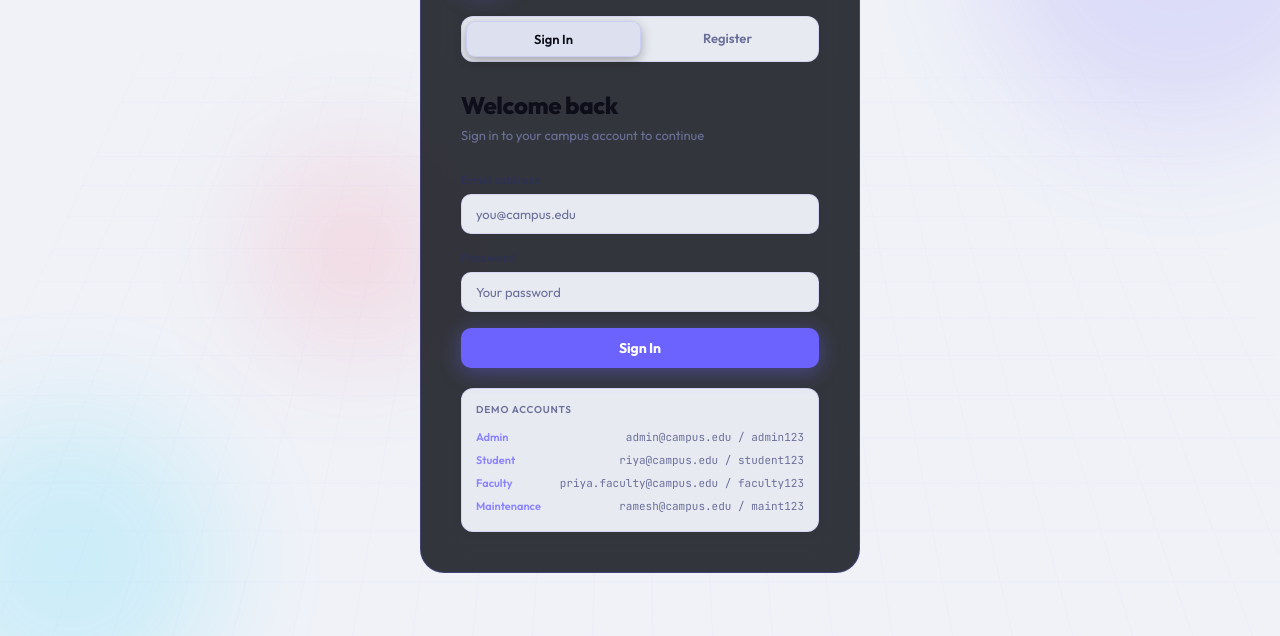
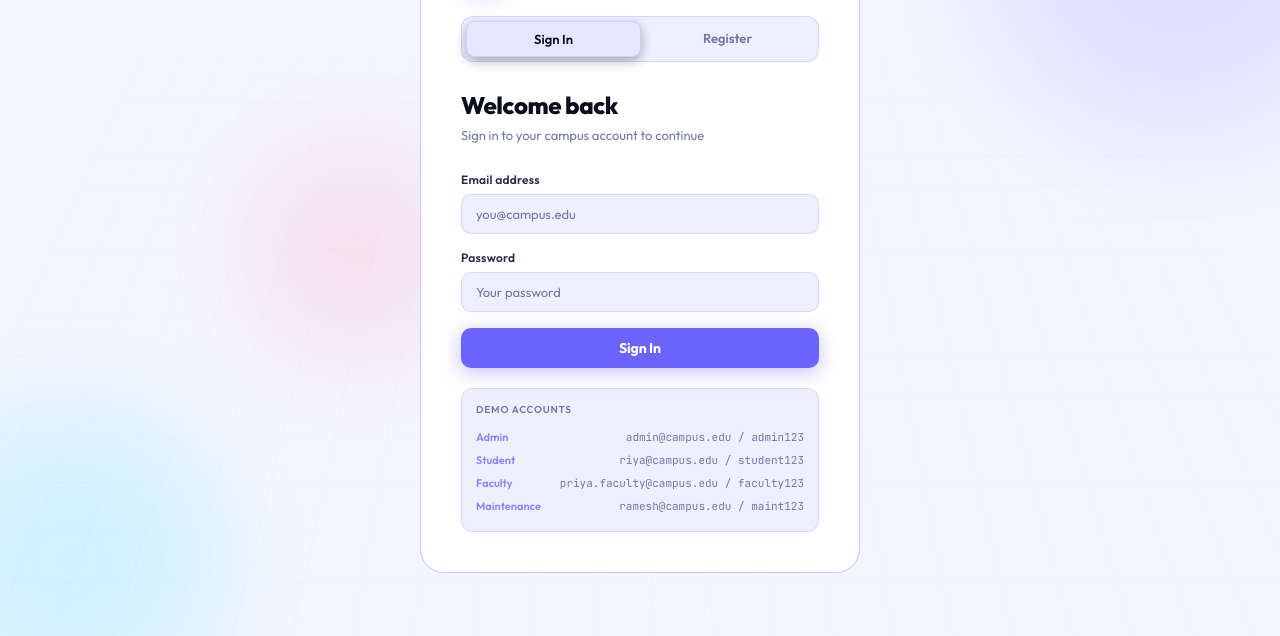
Before and after one commit to DeepakSaiVarmaPenmatsa/campusbridge-, a plain HTML site: page frontend/index.html in a window 1280 px wide. Shown: the part 164-800 px from the top of the page. Drawn offline with Linux system fonts and the light colour scheme.

Commit message:
fix topbar background

```diff
--- a/frontend/index.html
+++ b/frontend/index.html
@@ -9,9 +9,9 @@
 <style>
 *{box-sizing:border-box;margin:0;padding:0;-webkit-tap-highlight-color:transparent}
 :root{
-  --ink:#F0F2F8;--ink2:#FFFFFF;--ink3:#E8EAF2;--ink4:#DDE0EE;
-  --border:rgba(108,99,255,.15);--border2:rgba(108,99,255,.30);
-  --text:#0D0E1A;--text2:#2D3152;--text3:#6B7099;
+  --ink:#F4F6FF;--ink2:#FFFFFF;--ink3:#EEF0FF;--ink4:#E4E7FF;
+  --border:rgba(108,99,255,.18);--border2:rgba(108,99,255,.35);
+  --text:#0D0F1C;--text2:#2A2D4A;--text3:#7278A8;
   --violet:#6C63FF;--violet2:#8B84FF;--violetbg:rgba(108,99,255,.12);
   --cyan:#00D4FF;--lime:#A8FF3E;--rose:#FF4D6D;--gold:#FFB830;
   --r:10px;--r2:14px;--r3:18px;
@@ -84,7 +84,7 @@ html,body{height:100%;font-family:'Outfit',sans-serif;background:var(--ink);colo
 /* ── AUTH CARD ─── */
 .auth-card{
   width:100%;max-width:440px;
-  background:rgba(18,20,28,.85);
+  background:rgba(255,255,255,.92);
   border:1px solid var(--border2);
   border-radius:24px;padding:40px;
   position:relative;z-index:2;
@@ -125,7 +125,7 @@ html,body{height:100%;font-family:'Outfit',sans-serif;background:var(--ink);colo
 }
 .form-input::placeholder{color:var(--text3)}
 .form-select{cursor:pointer}
-.form-select option{background:var(--ink2)}
+.form-select option{background:#FFFFFF;color:#0D0F1C}
 .form-textarea{resize:none;min-height:90px;line-height:1.5}
 
 /* ── BUTTONS ─── */
@@ -220,7 +220,7 @@ html,body{height:100%;font-family:'Outfit',sans-serif;background:var(--ink);colo
 .topbar{
   display:flex;align-items:center;justify-content:space-between;
   padding:14px 26px;border-bottom:1px solid var(--border);
-  background:rgba(255,255,255,.9);backdrop-filter:blur(16px);
+  background:rgba(244,246,255,.95);backdrop-filter:blur(16px);
   flex-shrink:0;gap:12px;position:sticky;top:0;z-index:10;
 }
 .page-title{font-size:18px;font-weight:800;letter-spacing:-.3px;flex-shrink:0}
```
